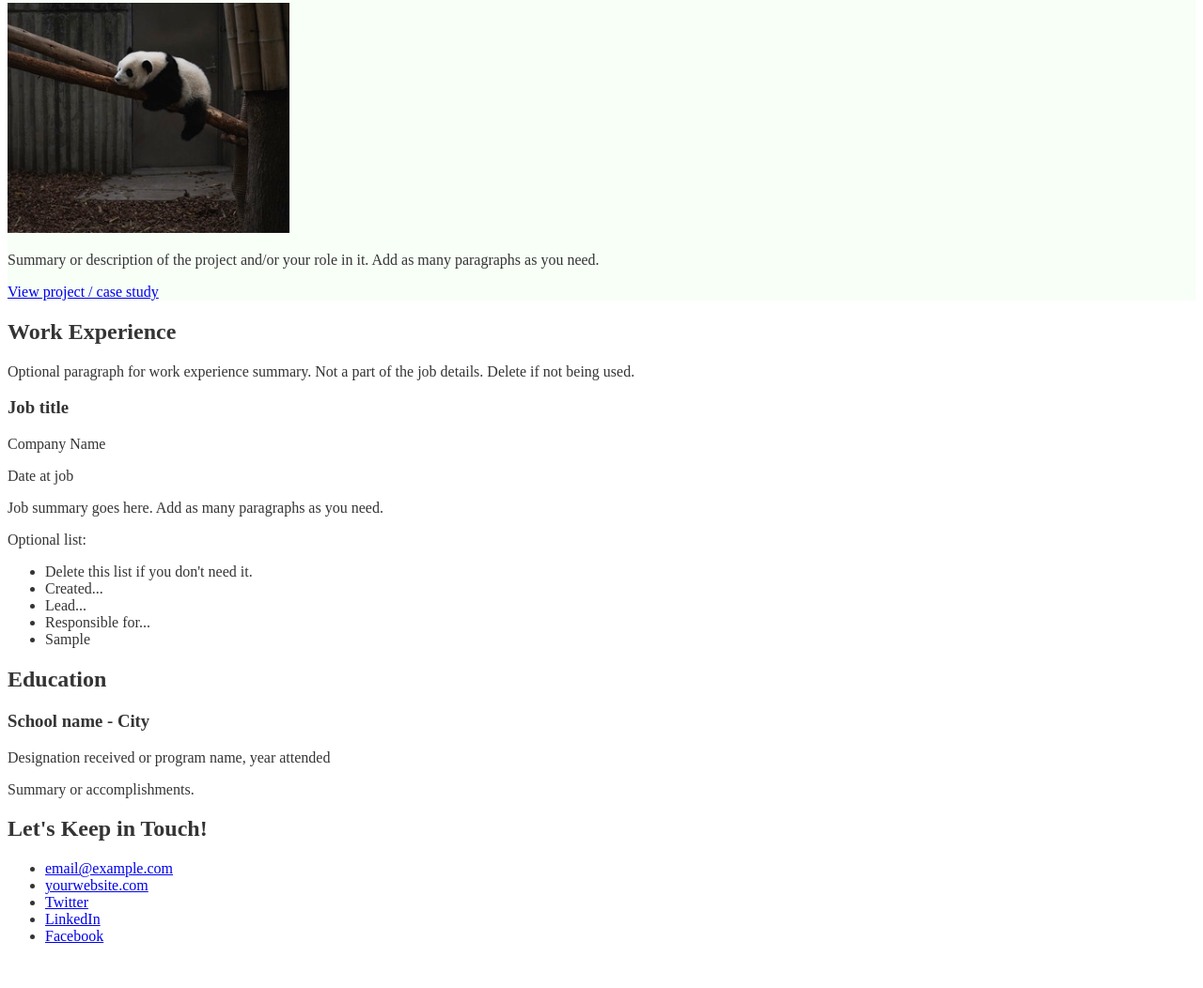
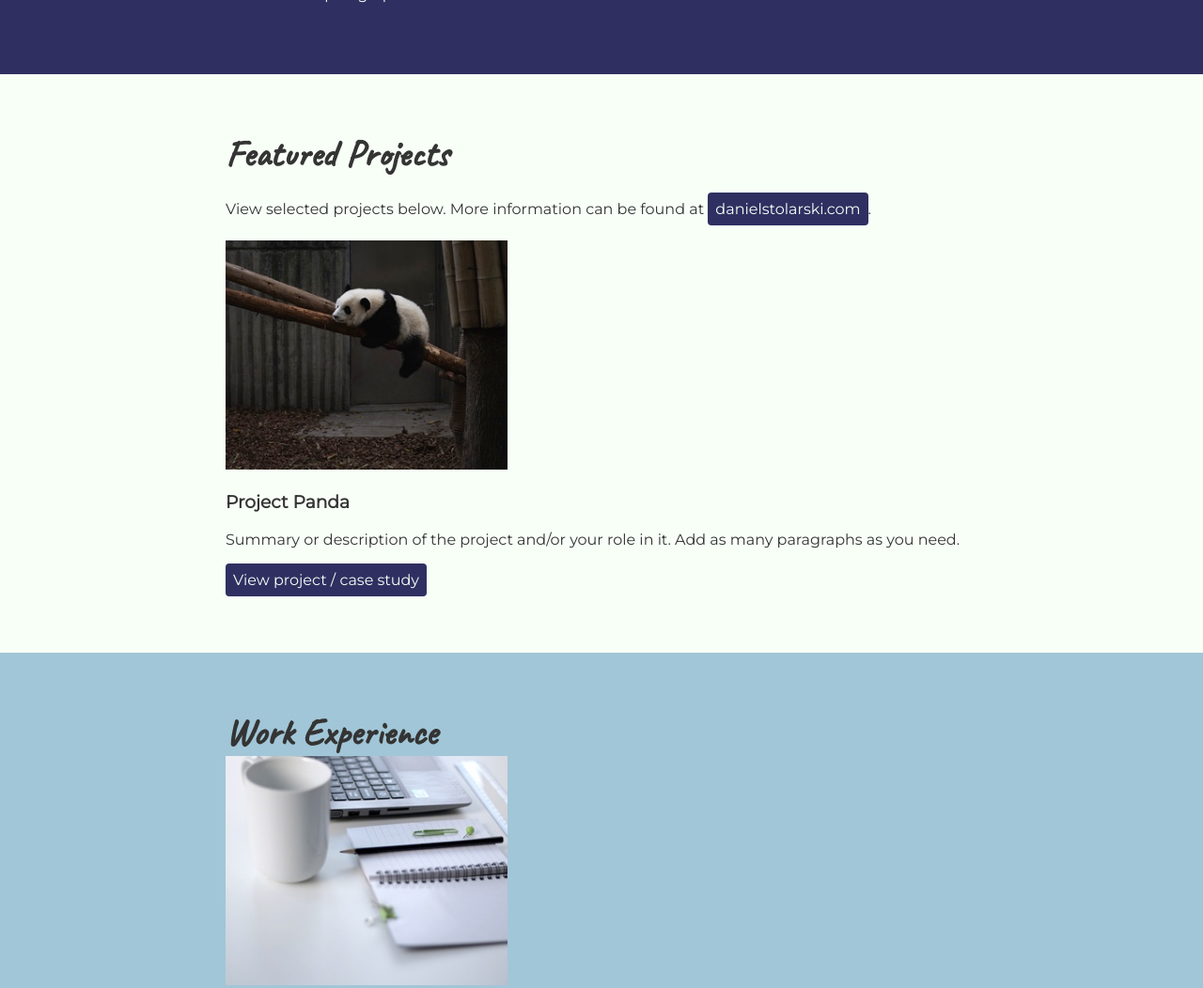
Before and after one commit to d-stolarski/WebPortfolio, a plain HTML site: page index.html in a window 1280 px wide. Shown: the part 338-1390 px from the top of the page at 94% size. Before the commit the page ends 1360 px from the top, so only its background shows below. Drawn offline with Linux system fonts and the light colour scheme.

Commit message:
feat: add fonts, colors, formatting

```diff
--- a/css/styles.css
+++ b/css/styles.css
@@ -1,12 +1,36 @@
-
+/* #F7FFF7 - almost white */
 
 /*Global styles
 ----------------------------*/
 body {
     color: #343434;
+    margin: 0;
+    padding: 0;
+    font-family: 'Montserrat', sans-serif;
 }
+
 img {
     width: 300px;
+}
+
+a {
+    color: #FFE66D;
+}
+
+a:hover {
+    text-decoration: none;
+}
+h2 {
+    margin: 0;
+}
+h1, h2 {
+    font-family: 'Caveat', cursive;
+    font-size: 40px;
+}
+.content-wrap {
+    width: 800px;
+    margin: 0 auto;
+    padding: 60px 0;
 }
 
 
@@ -14,6 +38,7 @@ img {
 ----------------------------*/
 header {
     background: #2F3061;
+    color: #F7FFF7;
 }
 
 /*Projects
@@ -21,18 +46,39 @@ header {
 .projects {
     background: #F7FFF7;
 }
+.projects a {
+    color: #2F3061;
+}
+
+.projects .btn {
+    color: #F7FFF7;
+    background: #2F3061;
+    text-decoration: none;
+    padding: 8px;
+    border-radius: 4px;
+    display: inline-block;
+}
+
+.projects .btn:hover {
+    background: rgba(47,48,97,80%);
+}
 
 /*Work experience
 ----------------------------*/
-.work-experience
+.work-experience {
+    background: #A1C6D7;
+}
 
 /*Education
 ----------------------------*/
 
 
-/*Global styles
+/*Contact info
 ----------------------------*/
-
+footer {
+    background: #343434;
+    color: #F7FFF7;
+}
 
 /*Global styles
 ----------------------------*/
--- a/index.html
+++ b/index.html
@@ -4,37 +4,48 @@
     <meta charset="UTF-8">
     <meta name="viewport" content="width=device-width, initial-scale=1.0">
     <title>Daniel Stolarski - Junior Java Developer adept</title>
+    <!-- GOOGLE FONTS -->
+    <link rel="preconnect" href="https://fonts.googleapis.com">
+    <link rel="preconnect" href="https://fonts.gstatic.com" crossorigin>
+    <link href="https://fonts.googleapis.com/css2?family=Caveat&family=Montserrat&display=swap" rel="stylesheet">
+    <!-- CSS stylesheet -->
     <link rel="stylesheet" href="css/styles.css">
   </head>
   <body>
     <main>
       <!-- ***********************  ABOUT / PROFILE  *********************** -->
       <header>
+       <div class="content-wrap">
         <h1>Daniel Stolarski</h1>
         <h2>Junior Java Developer adept</h2>
 
         <p>I am the adept for become full stack Junior Java Developer. Add your profile copy here. Add more paragraphs or links as needed. Here is some dummy text: Lorem ipsum dolor sit amet, consectetur adipiscing elit. Praesent bibendum, diam ut gravida efficitur, risus neque scelerisque erat, ut rhoncus erat odio ac justo. Nunc scelerisque vestibulum augue, sit amet hendrerit ante.</p>
         <p>Add another paragraph if needed.</p>
+       </div>
       </header>
 
       <!-- ********************  PROJECTS / PORTFOLIO  ********************* -->
       <section class="projects">
+       <div class="content-wrap">
         <h2>Featured Projects</h2>
-        <p>View selected projects below. More information can be found at <a href="http://christinatruong.com">christinatruong.com</a>.</p>
+        <p>View selected projects below. More information can be found at <a class="btn" href="http://danielstolarski.com">danielstolarski.com</a>.</p>
+        <img src="images/thumbnail-1.jpg" alt="Panda photo">
 
         <!-- Copy the whole <section> block to add more projects. -->
         <section>
           <h3>Project Panda</h3>
-          <img src="images/thumbnail-1.jpg" alt="Panda photo">
           <p>Summary or description of the project and/or your role in it. Add as many paragraphs as you need.</p>
-          <a href="#" target="_blank">View project / case study</a>
+          <a class="btn" href="#" target="_blank">View project / case study</a>
         </section>
         <!-- End of Project block. -->
+        </div>
       </section>
 
       <!-- ***********************  WORK EXPERIENCE  *********************** -->
       <section class="work-experience">
+       <div class="content-wrap">
         <h2>Work Experience</h2>
+        <img src="images/thumbnail-2.jpg">
         <p>Optional paragraph for work experience summary. Not a part of the job details. Delete if not being used.</p>
 
         <!-- Copy this whole <section> block to add more jobs. -->
@@ -53,12 +64,14 @@
           </ul>
         </section>
         <!-- End of Job block. -->
+        </div>
       </section>
 
       <!-- ******************  EDUCATION & CERTIFICATIONS ****************** -->
       <section class="education">
+       <div class="content-wrap">
         <h2>Education</h2>
-
+        <img src="images/thumbnail-3.jpg">
         <!-- Copy this whole <section> block to add more schools. -->
         <section>
           <h3>School name - City</h3>
@@ -66,20 +79,23 @@
           <p>Summary or accomplishments.</p>
         </section>
         <!-- End of School block. -->
+       </div>
       </section>
 
       <!-- *****************  CONTACT INFO / SOCIAL MEDIA  ***************** -->
       <footer>
+       <div class="content-wrap">
         <h2>Let's Keep in Touch!</h2>
 
         <!-- Social media and contact links. Add or remove any networks. -->
         <ul>
           <li><a href="mailto:email@example.com">email@example.com</a></li>
           <li><a href="http://yourwebsite.com" target="_blank">yourwebsite.com</a></li>
-          <li><a href="#" target="_blank">Twitter</a></li>
-          <li><a href="#" target="_blank">LinkedIn</a></li>
-          <li><a href="#" target="_blank">Facebook</a></li>
+          <li><a class="btn" href="#" target="_blank">Twitter</a></li>
+          <li><a class="btn" href="#" target="_blank">LinkedIn</a></li>
+          <li><a class="btn" href="#" target="_blank">Facebook</a></li>
         </ul>
+       </div>
       </footer>
     </main>
   </body>
```
